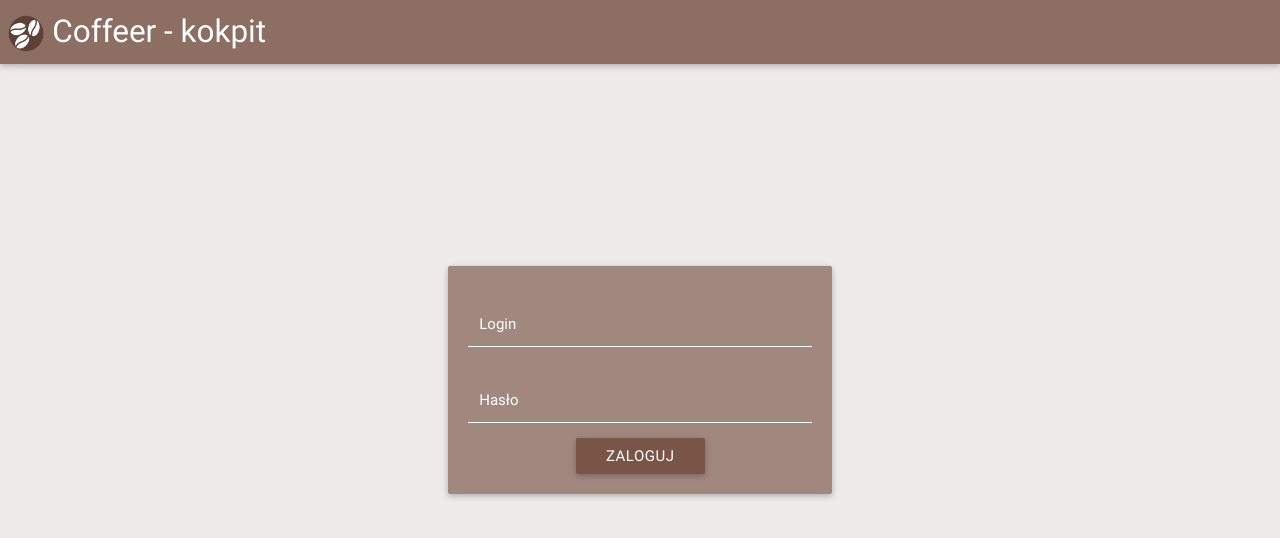
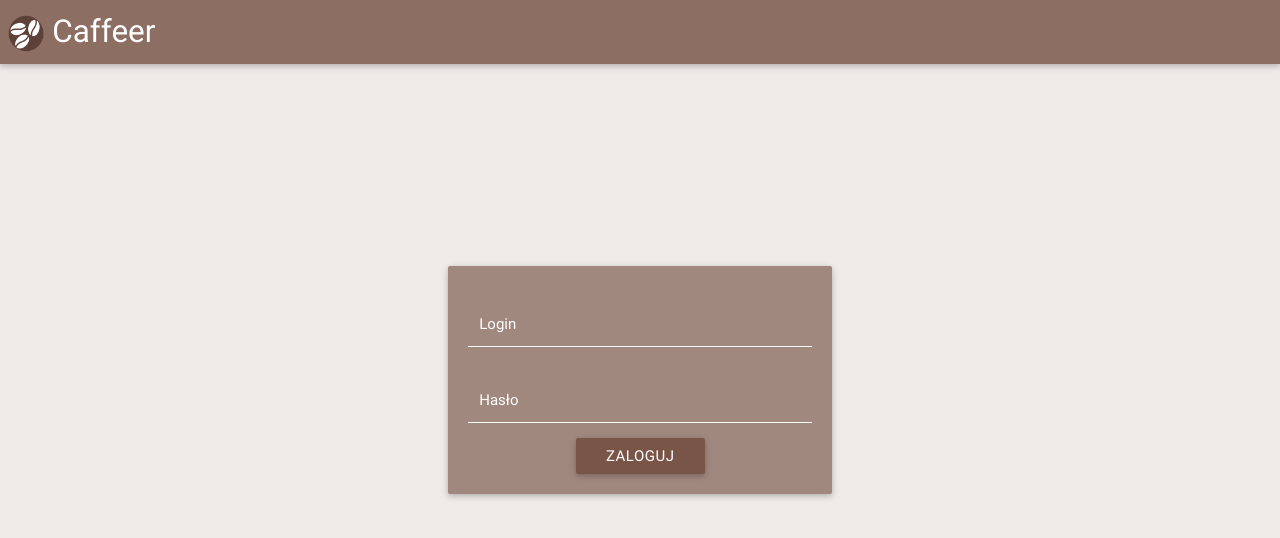
Before and after one commit to woprzech/hackwaw, a plain HTML site: page frontend/store/index.html in a window 1280 px wide. Drawn offline with Linux system fonts and the light colour scheme.

Commit message:
Frontend :hand:

```diff
--- a/frontend/store/index.html
+++ b/frontend/store/index.html
@@ -8,6 +8,7 @@
     <link type="text/css" rel="stylesheet" href="/css/materialize.min.css"  media="screen,projection"/>
     <link type="text/css" rel="stylesheet" href="/css/store.css" />
 
+    <title>Caffeer</title>
 
     <!--Let browser know website is optimized for mobile-->
     <meta name="viewport" content="width=device-width, initial-scale=1.0"/>
@@ -18,7 +19,7 @@
       <div class="nav-wrapper brown lighten-1">
         <a href="#" id="brand_logo" class="brand-logo">
           <img src="/img/logo.png" alt="logo" class="navbar-logo-image" />
-          Coffeer - kokpit</a>
+          Caffeer</a>
         <ul id="nav-mobile" class="right hide-on-med-and-down">
           <li id="login_click" class="loggedout hide"><a href="#">Zaloguj</a></li>
           <li id="company_name" class="loggedin"></li>
```
Also changed, not shown: frontend/index.html (+2 -0 lines), frontend/favicon.ico (added), frontend/img/logo.ico (added).
